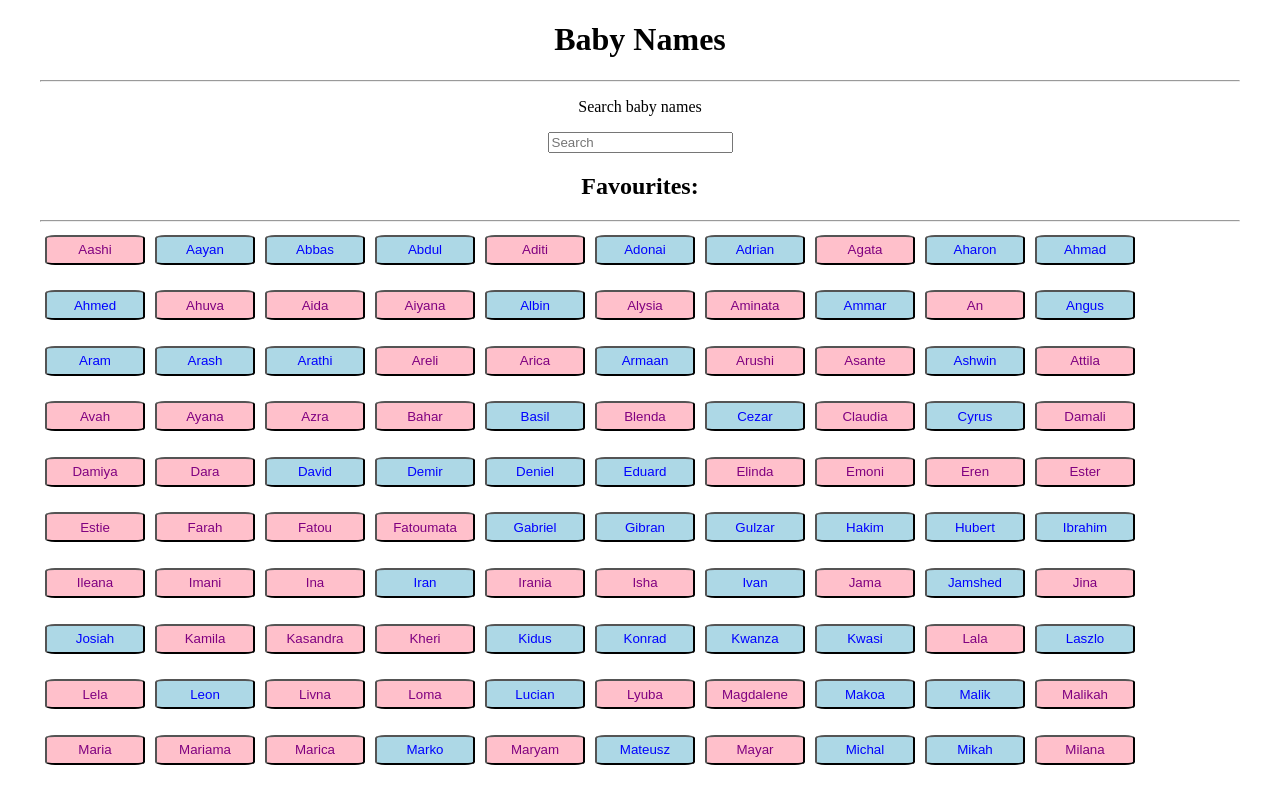
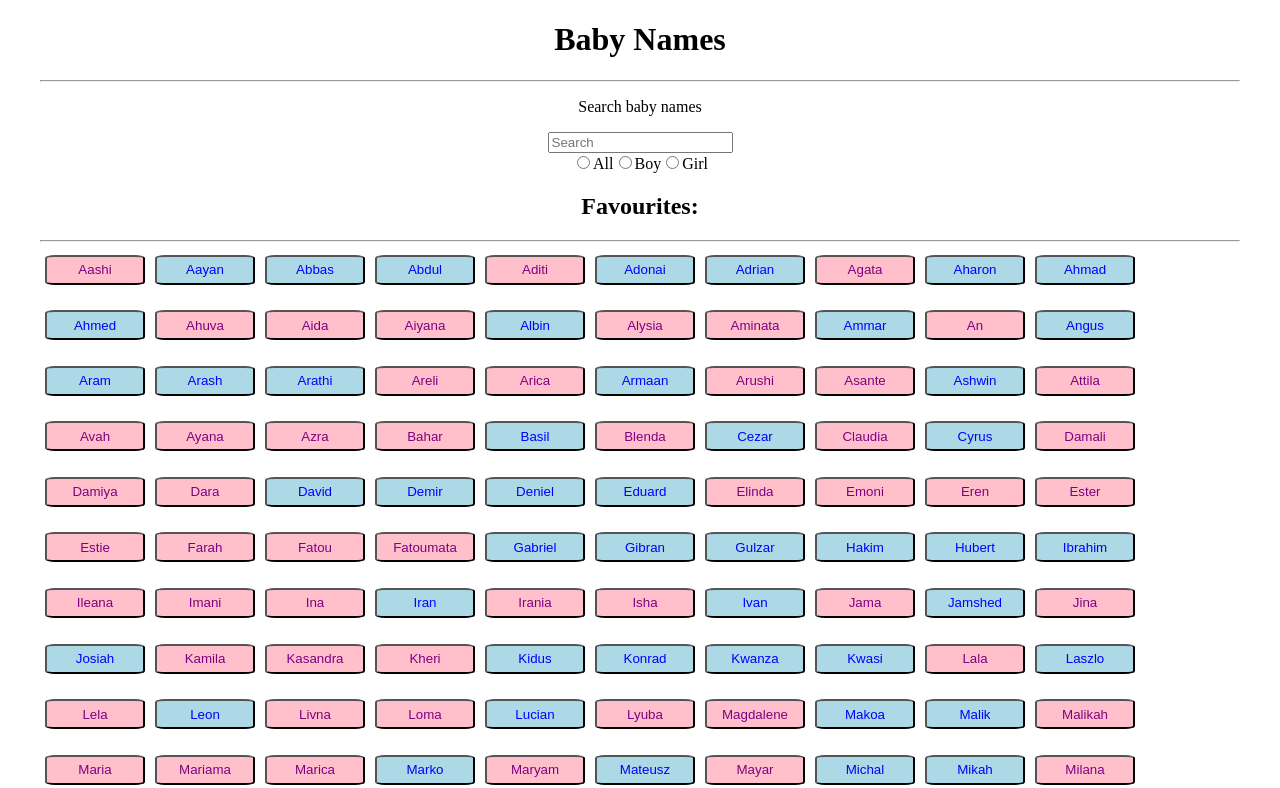
Before and after one commit to JacobCutts13/mark-react-baby-names, a React (Create React App) app: page / in a window 1280 px wide. Shown: the top 788 px of the page. Built offline with nearby package versions, Linux system fonts and the light colour scheme; the HTML template or start-up script is replaced by a standard one.

Commit message:
Added radio buttons for gender search

```diff
--- /dev/null
+++ b/src/components/interfaces.tsx
@@ -0,0 +1,12 @@
+export interface BabyNameProps {
+    id: number;
+    name: string;
+    sex: string;
+  }
+
+export interface NameLists {
+    favourites: BabyNameProps[];
+    searches: BabyNameProps[];
+    search: string;
+    searchGender: string;
+  }
--- a/src/components/main.tsx
+++ b/src/components/main.tsx
@@ -1,14 +1,9 @@
 import { useState } from "react";
 import Header from "./header";
-import { BabyNameProps } from "./name";
+import { BabyNameProps } from "./interfaces";
+import { NameLists } from "./interfaces";
 import babyInfoArray from "../data/babyNamesData.json";
 import alphabetSorter from "../utils/alphabetSorter";
-
-interface NameLists {
-  favourites: BabyNameProps[];
-  searches: BabyNameProps[];
-  search: string;
-}
 
 export default function Main(): JSX.Element {
   const babyInfoArraySorted: BabyNameProps[] = babyInfoArray.sort(
@@ -19,6 +14,7 @@ export default function Main(): JSX.Element {
     favourites: [],
     searches: babyInfoArraySorted,
     search: "",
+    searchGender: ""
   };
   const [nameListsState, setnameListsState] = useState<NameLists>(nameLists);
 
@@ -31,6 +27,7 @@ export default function Main(): JSX.Element {
       favourites: [...nameListsState.favourites, babyInfo],
       searches: newSearches,
       search: nameListsState.search,
+      searchGender: nameListsState.searchGender,
     };
     setnameListsState(newState);
   };
@@ -44,6 +41,7 @@ export default function Main(): JSX.Element {
       favourites: newFavourites,
       searches: [...nameListsState.searches, babyInfo],
       search: nameListsState.search,
+      searchGender: nameListsState.searchGender,
     };
     setnameListsState(newState);
   };
@@ -56,13 +54,24 @@ export default function Main(): JSX.Element {
       favourites: nameListsState.favourites,
       searches: nameListsState.searches,
       search: newSearch,
+      searchGender: nameListsState.searchGender,
     };
     setnameListsState(newState);
   };
 
+  const handleSearchGender = (gender: string) => {
+    const newState: NameLists = {
+        favourites: nameListsState.favourites,
+        searches: nameListsState.searches,
+        search: nameListsState.search,
+        searchGender: gender,
+      };
+      setnameListsState(newState)
+  }
+
   const nameElement = (babyInfo: BabyNameProps): JSX.Element => (
     <>
-      {babySearchFilter(babyInfo) && (
+      {babySearchFilter(babyInfo) && babyInfo.sex.includes(nameListsState.searchGender) && (
         <button
           className={"name" + babyInfo.sex}
           onClick={() => handleAddFavourite(babyInfo)}
@@ -75,7 +84,7 @@ export default function Main(): JSX.Element {
 
   const nameFavouriteElement = (babyInfo: BabyNameProps): JSX.Element => (
     <>
-      {babySearchFilter(babyInfo) && (
+      {babySearchFilter(babyInfo) && babyInfo.sex.includes(nameListsState.searchGender) &&(
         <button
           className={"fav-name" + babyInfo.sex}
           onClick={() => handleDeleteFavourite(babyInfo)}
@@ -96,6 +105,12 @@ export default function Main(): JSX.Element {
           value={nameListsState.search}
           onChange={(e) => searchNameListsState(e.target.value)}
         />
+        <div onChange={(e: React.ChangeEvent<HTMLInputElement>) => handleSearchGender(e.target.value)}>
+            <input type="radio" value="" name="gender" />All
+            <input type="radio" value="m" name="gender" />Boy
+            <input type="radio" value="f" name="gender" />Girl
+        </div>
+
       </div>
       <div className="favourites">
         <h2>Favourites: </h2>
```
